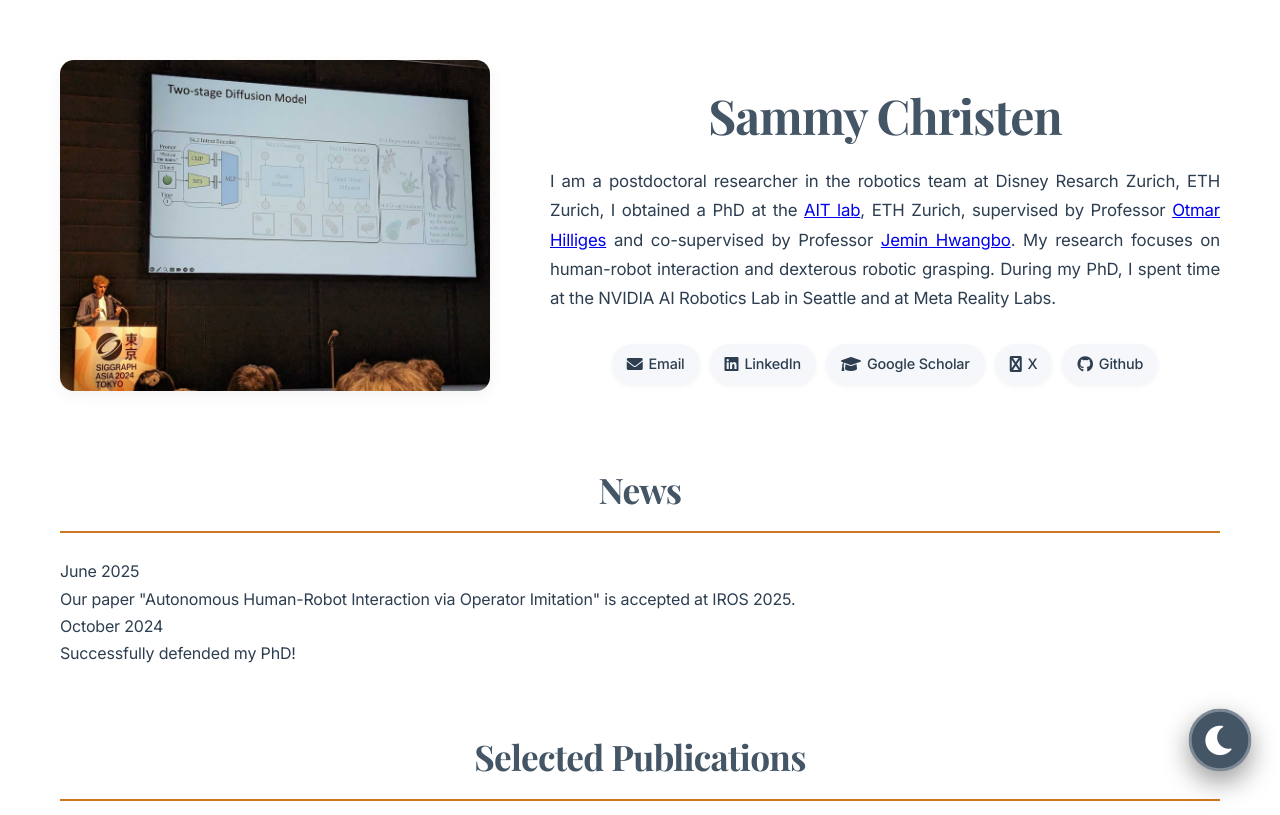
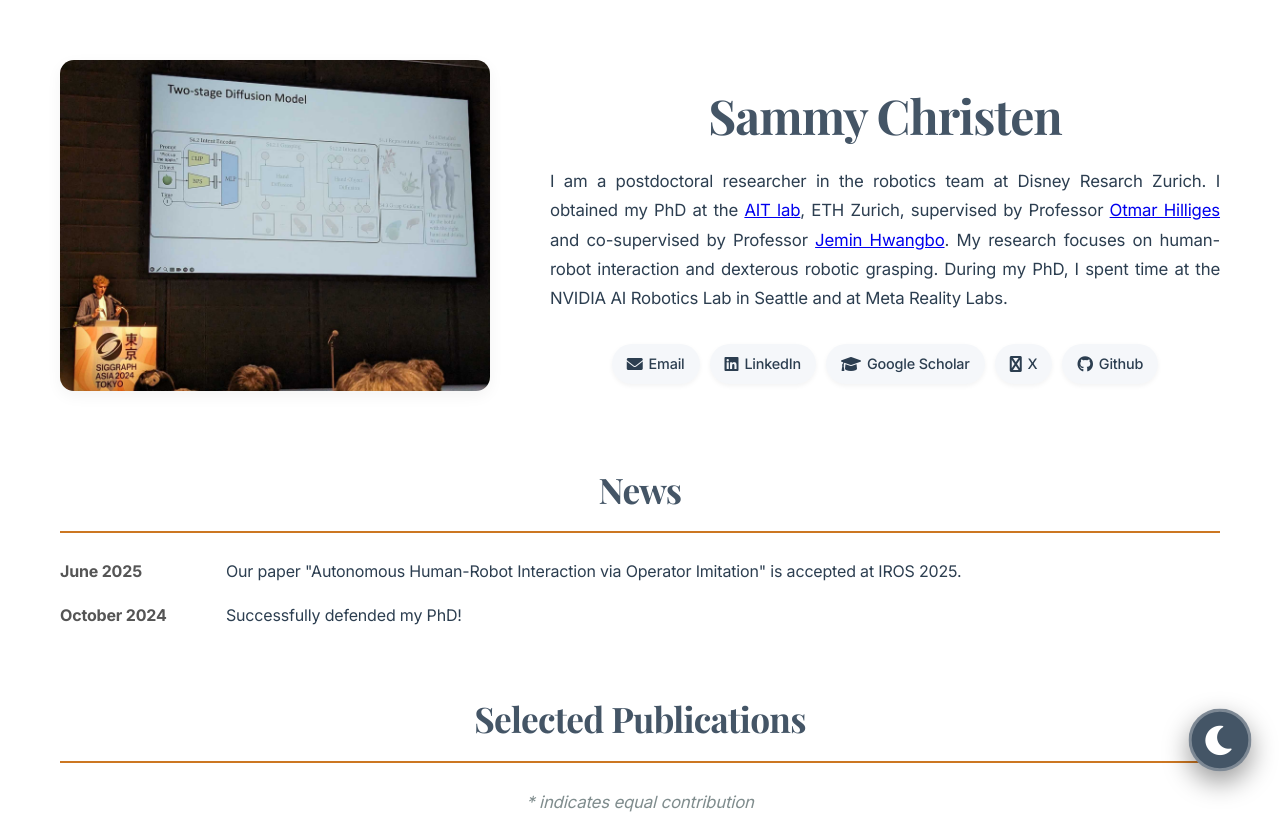
Before and after one commit to sammychristen/sammychristen.github.io, a plain HTML site: page index.html in a window 1280 px wide. Shown: the top 815 px of the page. Drawn offline with nearby package versions, Linux system fonts and the light colour scheme.

Commit message:
Improve News Appearance

```diff
--- a/index.html
+++ b/index.html
@@ -20,7 +20,7 @@
           <div class="bio-container">
             <h1 class="name">Sammy Christen</h1>
             <p class="bio">
-              I am a postdoctoral researcher in the robotics team at Disney Resarch Zurich, ETH Zurich</a>,  I obtained a PhD at the <a href="https://ait.ethz.ch/">AIT lab</a>, ETH Zurich, supervised by Professor <a href="https://ait.ethz.ch/people/hilliges">Otmar Hilliges</a> and co-supervised by Professor <a href="https://sketch.kaist.ac.kr/people/jeminhwangbo">Jemin Hwangbo</a></a>. My research focuses on human-robot interaction and dexterous robotic grasping. During my PhD, I spent time at the NVIDIA AI Robotics Lab in Seattle and at Meta Reality Labs.
+              I am a postdoctoral researcher in the robotics team at Disney Resarch Zurich. I obtained my PhD at the <a href="https://ait.ethz.ch/">AIT lab</a>, ETH Zurich, supervised by Professor <a href="https://ait.ethz.ch/people/hilliges">Otmar Hilliges</a> and co-supervised by Professor <a href="https://sketch.kaist.ac.kr/people/jeminhwangbo">Jemin Hwangbo</a></a>. My research focuses on human-robot interaction and dexterous robotic grasping. During my PhD, I spent time at the NVIDIA AI Robotics Lab in Seattle and at Meta Reality Labs.
             </p>
             <div class="social-links">
               <a href="mailto:sammychristen@disneyresearch.com" aria-label="Email"><i class="fas fa-envelope"></i> Email</a>
@@ -41,17 +41,17 @@
       <section id="news" class="section fadeIn delay-1">
         <h2 class="section-title">News</h2>
         <div class="news-container">
-          <div class="news-item">
-            <div class="news-date"> June 2025</div>
-            <div class="news-content">
-              <p>Our paper "Autonomous Human-Robot Interaction via Operator Imitation" is accepted at IROS 2025.</p>
-            </div>
+          <div class="news-item" style="display: flex; align-items: flex-start; margin-bottom: 1rem;">
+        <div class="news-date" style="flex: 0 0 150px; font-weight: bold; color: #555;">June 2025</div>
+        <div class="news-content" style="flex: 1; padding-left: 1rem;">
+          <p>Our paper "Autonomous Human-Robot Interaction via Operator Imitation" is accepted at IROS 2025.</p>
+        </div>
           </div>
-          <div class="news-item">
-            <div class="news-date">October 2024</div>
-            <div class="news-content">
-              <p>Successfully defended my PhD!</p>
-            </div>
+          <div class="news-item" style="display: flex; align-items: flex-start; margin-bottom: 1rem;">
+        <div class="news-date" style="flex: 0 0 150px; font-weight: bold; color: #555;">October 2024</div>
+        <div class="news-content" style="flex: 1; padding-left: 1rem;">
+          <p>Successfully defended my PhD!</p>
+        </div>
           </div>
         </div>
       </section>
```
